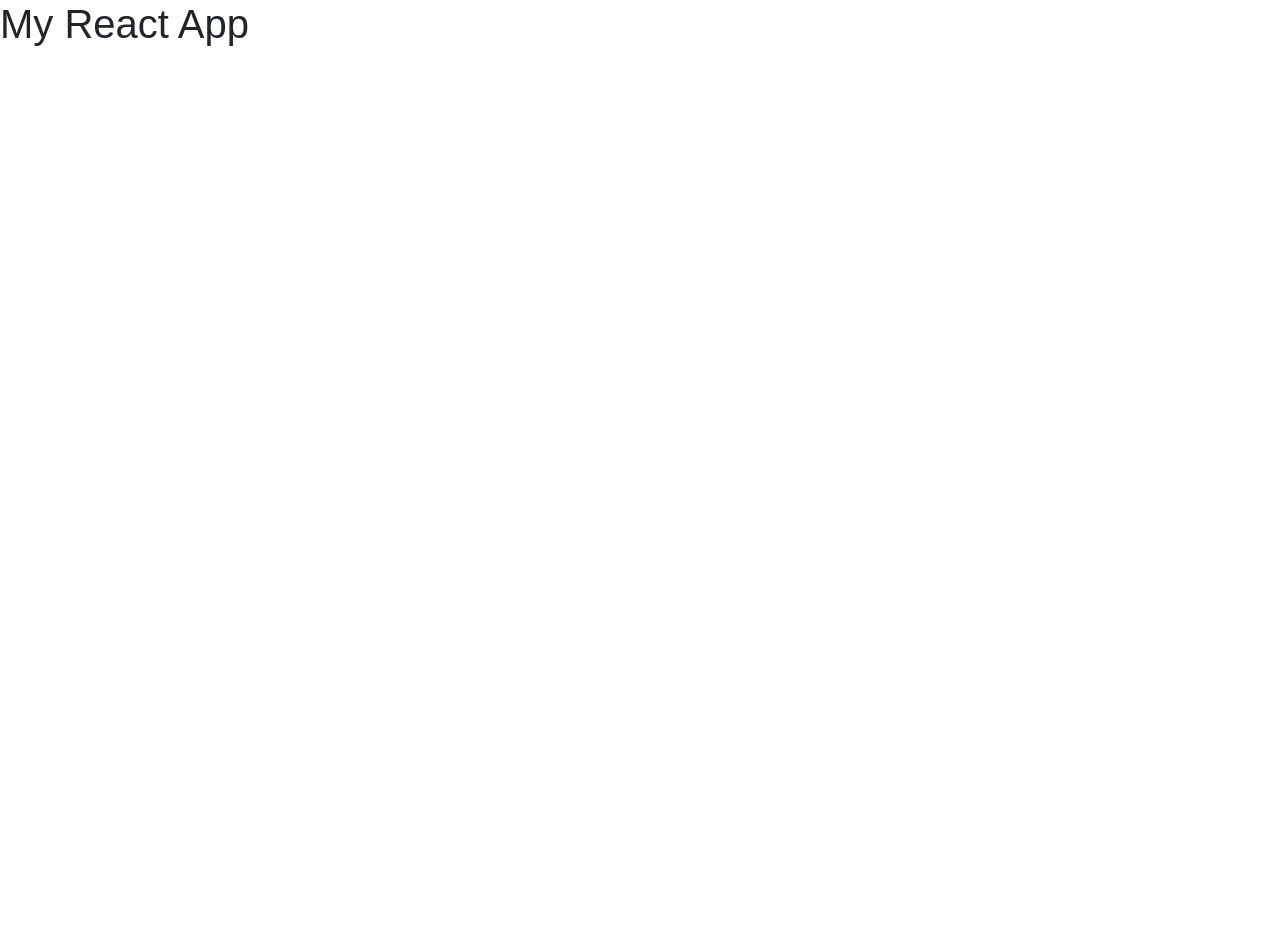
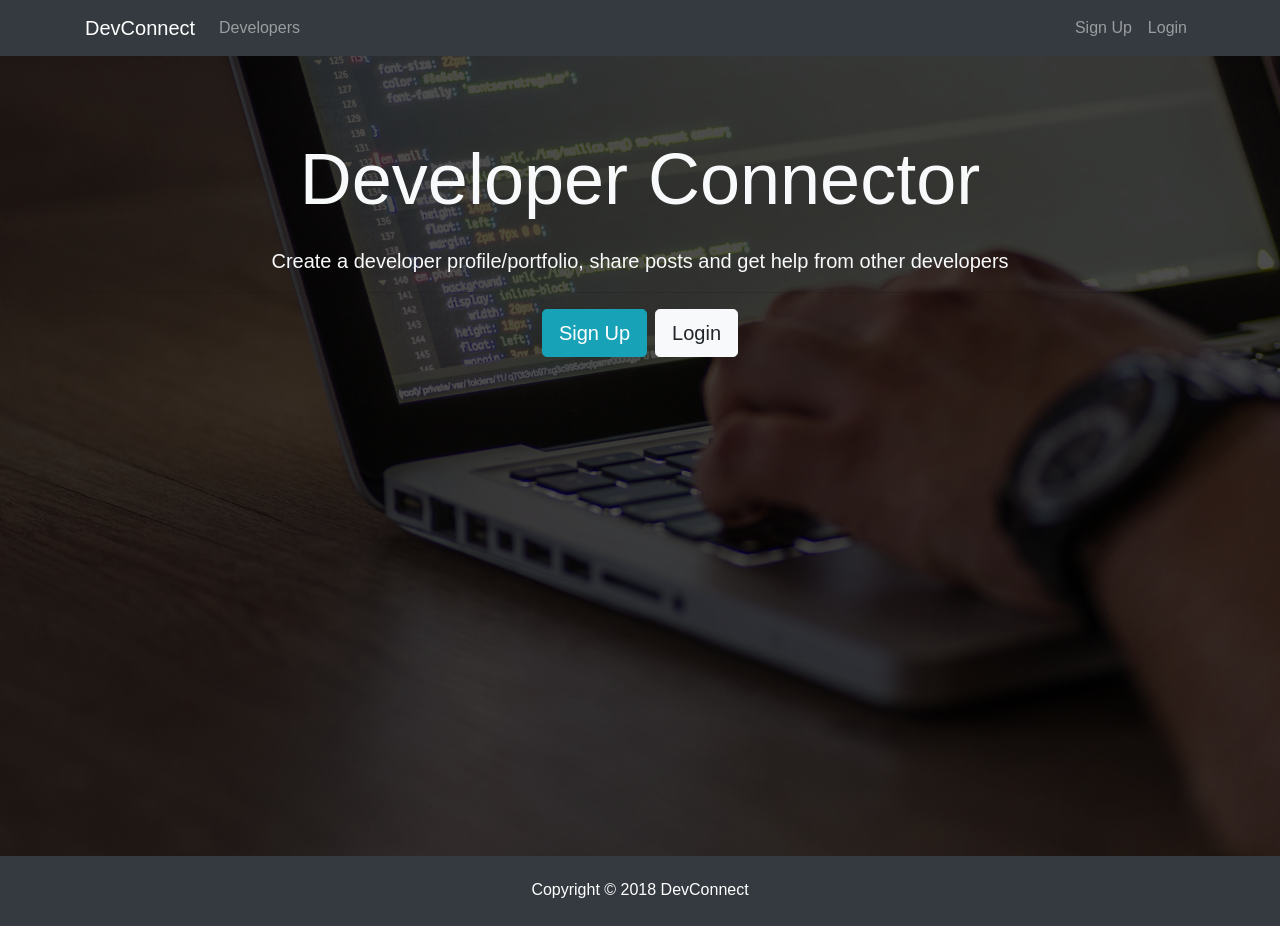
Before and after one commit to koglesby/devconnect, a React (Create React App) app in the folder client/: page / in a window 1280 px wide. Before the commit the page ends 800 px from the top, so only its background shows below. Built offline with nearby package versions, Linux system fonts and the light colour scheme.

Commit message:
basic layout

```diff
--- a/client/src/App.js
+++ b/client/src/App.js
@@ -1,11 +1,17 @@
 import React, { Component } from 'react';
+
+import Navbar from './components/layout/Navbar';
+import Footer from './components/layout/Footer';
+import Landing from './components/layout/Landing';
 import './App.css';
 
 class App extends Component {
   render() {
     return (
       <div className="App">
-        <h1>My React App</h1>
+        <Navbar />
+        <Landing />
+        <Footer />
       </div>
     );
   }
--- /dev/null
+++ b/client/src/components/layout/Footer.js
@@ -0,0 +1,9 @@
+import React from 'react';
+
+export default () => {
+  return (
+    <footer className="bg-dark text-white mt-5 p-4 text-center">
+      Copyright &copy; {new Date().getFullYear()} DevConnect
+    </footer>
+  );
+};
--- /dev/null
+++ b/client/src/components/layout/Landing.js
@@ -0,0 +1,33 @@
+import React, { Component } from 'react';
+
+class Landing extends Component {
+  render() {
+    return (
+      <div className="landing">
+        <div className="dark-overlay landing-inner text-light">
+          <div className="container">
+            <div className="row">
+              <div className="col-md-12 text-center">
+                <h1 className="display-3 mb-4">Developer Connector</h1>
+                <p className="lead">
+                  {' '}
+                  Create a developer profile/portfolio, share posts and get help
+                  from other developers
+                </p>
+                <hr />
+                <a href="register.html" className="btn btn-lg btn-info mr-2">
+                  Sign Up
+                </a>
+                <a href="login.html" className="btn btn-lg btn-light">
+                  Login
+                </a>
+              </div>
+            </div>
+          </div>
+        </div>
+      </div>
+    );
+  }
+}
+
+export default Landing;
--- /dev/null
+++ b/client/src/components/layout/Navbar.js
@@ -0,0 +1,49 @@
+import React, { Component } from 'react';
+
+class Navbar extends Component {
+  render() {
+    return (
+      <nav className="navbar navbar-expand-sm navbar-dark bg-dark mb-4">
+        <div className="container">
+          <a className="navbar-brand" href="landing.html">
+            DevConnect
+          </a>
+          <button
+            className="navbar-toggler"
+            type="button"
+            data-toggle="collapse"
+            data-target="#mobile-nav"
+          >
+            <span className="navbar-toggler-icon" />
+          </button>
+
+          <div className="collapse navbar-collapse" id="mobile-nav">
+            <ul className="navbar-nav mr-auto">
+              <li className="nav-item">
+                <a className="nav-link" href="profiles.html">
+                  {' '}
+                  Developers
+                </a>
+              </li>
+            </ul>
+
+            <ul className="navbar-nav ml-auto">
+              <li className="nav-item">
+                <a className="nav-link" href="register.html">
+                  Sign Up
+                </a>
+              </li>
+              <li className="nav-item">
+                <a className="nav-link" href="login.html">
+                  Login
+                </a>
+              </li>
+            </ul>
+          </div>
+        </div>
+      </nav>
+    );
+  }
+}
+
+export default Navbar;
```
